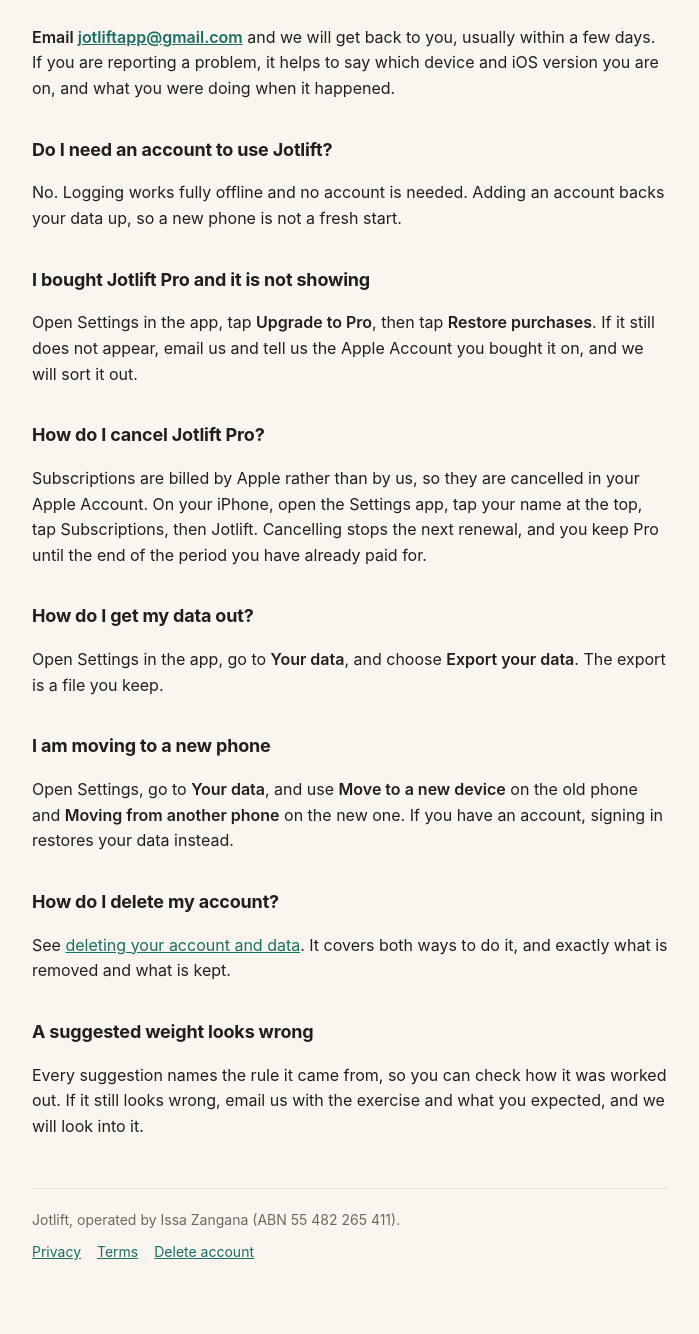
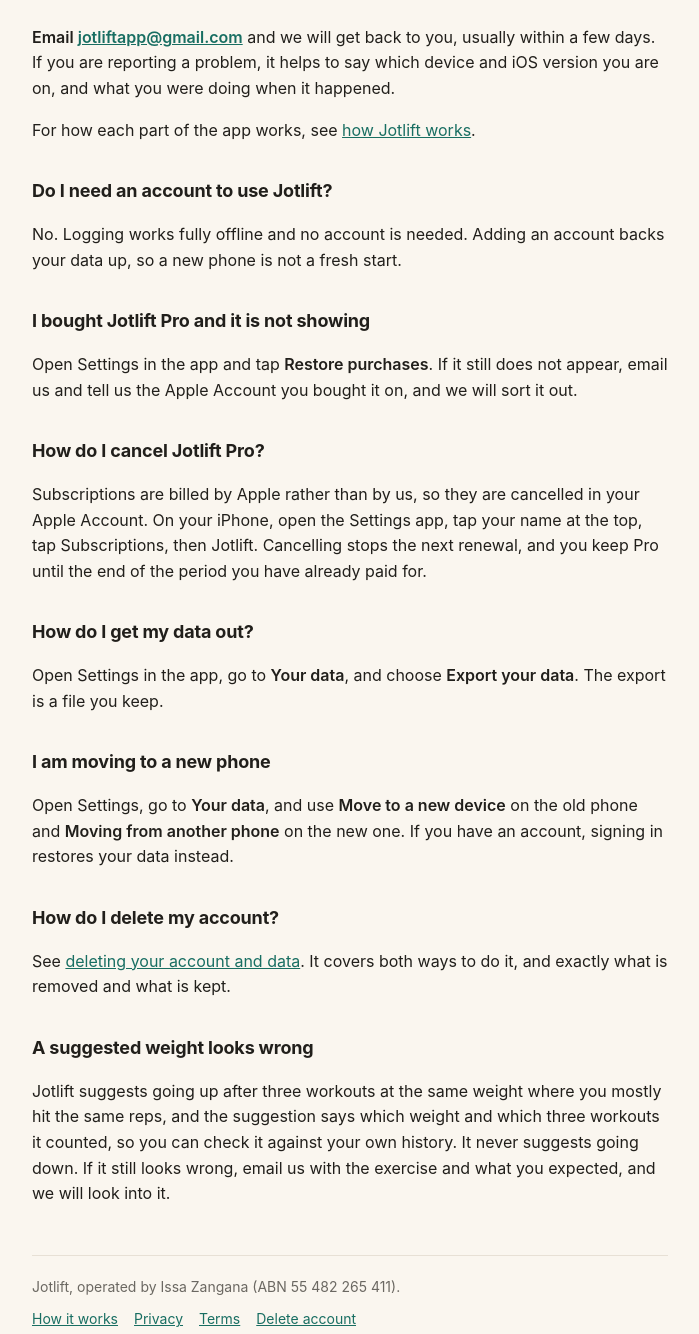
Before and after one commit to Jot-Apps/Jotlift-Legal, a plain HTML site: page support/index.html in a window 1280 px wide. Shown: the part 185-1519 px from the top of the page, without its empty margins (290-989 px from the left). Drawn offline with Linux system fonts and the light colour scheme.

Commit message:
Correct two stale support answers
Restore purchases has its own Settings row since Jotlift PR #66 (P25),
so the answer no longer routes a user with a broken purchase through the
paywall to reach it. That answer is the one an Apple 3.1.1 reviewer
follows.

The suggestion answer described the pre-D163 engine, which named a rule
per exercise. It now states the plateau detector, and links the new
how-it-works page.

```diff
--- a/support/index.html
+++ b/support/index.html
@@ -37,11 +37,13 @@
 
 <p><strong>Email <a href="mailto:jotliftapp@gmail.com">jotliftapp@gmail.com</a></strong> and we will get back to you, usually within a few days. If you are reporting a problem, it helps to say which device and iOS version you are on, and what you were doing when it happened.</p>
 
+<p>For how each part of the app works, see <a href="/how-it-works">how Jotlift works</a>.</p>
+
 <h2>Do I need an account to use Jotlift?</h2>
 <p>No. Logging works fully offline and no account is needed. Adding an account backs your data up, so a new phone is not a fresh start.</p>
 
 <h2>I bought Jotlift Pro and it is not showing</h2>
-<p>Open Settings in the app, tap <strong>Upgrade to Pro</strong>, then tap <strong>Restore purchases</strong>. If it still does not appear, email us and tell us the Apple Account you bought it on, and we will sort it out.</p>
+<p>Open Settings in the app and tap <strong>Restore purchases</strong>. If it still does not appear, email us and tell us the Apple Account you bought it on, and we will sort it out.</p>
 
 <h2>How do I cancel Jotlift Pro?</h2>
 <p>Subscriptions are billed by Apple rather than by us, so they are cancelled in your Apple Account. On your iPhone, open the Settings app, tap your name at the top, tap Subscriptions, then Jotlift. Cancelling stops the next renewal, and you keep Pro until the end of the period you have already paid for.</p>
@@ -56,11 +58,11 @@
 <p>See <a href="/delete">deleting your account and data</a>. It covers both ways to do it, and exactly what is removed and what is kept.</p>
 
 <h2>A suggested weight looks wrong</h2>
-<p>Every suggestion names the rule it came from, so you can check how it was worked out. If it still looks wrong, email us with the exercise and what you expected, and we will look into it.</p>
+<p>Jotlift suggests going up after three workouts at the same weight where you mostly hit the same reps, and the suggestion says which weight and which three workouts it counted, so you can check it against your own history. It never suggests going down. If it still looks wrong, email us with the exercise and what you expected, and we will look into it.</p>
 
 <footer>
 Jotlift, operated by Issa Zangana (ABN 55 482 265 411).
-<div class="nav"><a href="/privacy">Privacy</a><a href="/terms">Terms</a><a href="/delete">Delete account</a></div>
+<div class="nav"><a href="/how-it-works">How it works</a><a href="/privacy">Privacy</a><a href="/terms">Terms</a><a href="/delete">Delete account</a></div>
 </footer>
 </div>
 </body>
```
